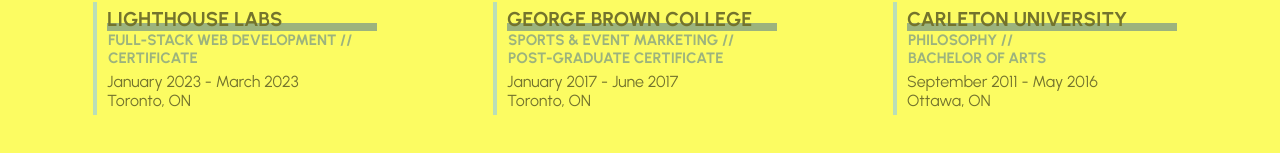
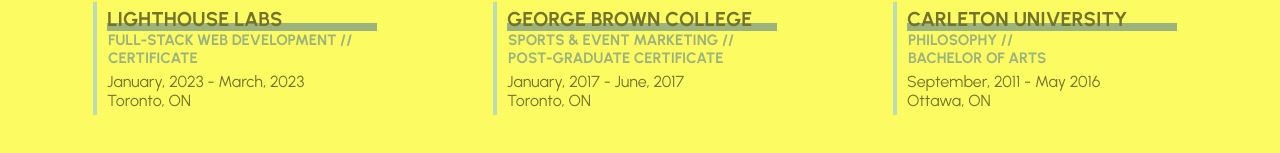
Before and after one commit to gtemple/personal-site-redux, a React (Vite) app in the folder client/: page / in a window 1280 px wide. Shown: the part 3331-3484 px from the top of the page. Built offline with nearby package versions, Linux system fonts and the light colour scheme.

Commit message:
update styling

```diff
--- a/client/src/components/Education/Degree.tsx
+++ b/client/src/components/Education/Degree.tsx
@@ -26,10 +26,8 @@
         <div>
           <div className="degree-type">{degree} // <br></br>{degreeType}</div>
           <div>{start} - {end}</div>
+          <div>{location}</div>
         </div>
-      </div>
-      <div>
-        <div>{location}</div>
       </div>
     </div>
   )
--- a/client/src/components/Education/Index.tsx
+++ b/client/src/components/Education/Index.tsx
@@ -21,8 +21,8 @@
     degree: 'Full-Stack web development',
     degreeType: 'Certificate',
     location: 'Toronto, ON',
-    start: 'January 2023',
-    end: 'March 2023',
+    start: 'January, 2023',
+    end: 'March, 2023',
     description: 'It program therefore it do. It program therefore it do.It program therefore it do.It program therefore it do.It program therefore it do.It program therefore it do.It program therefore it do.It program therefore it do.It program therefore it do.It program therefore it do.It program therefore it do.It program therefore it do.It program therefore it do.It program therefore it do.',
     image: 'image link will go here',
     skills: ['web dev', 'front end', 'backend', 'databases', 'frameworks', 'testing', 'peer programming'],
@@ -32,8 +32,8 @@
     degree: 'Sports & Event Marketing',
     degreeType: 'Post-Graduate Certificate',
     location: 'Toronto, ON',
-    start: 'January 2017',
-    end: 'June 2017',
+    start: 'January, 2017',
+    end: 'June, 2017',
     description: 'It sell therefore it do',
     image: 'image link will go here',
     skills: ['SEO', 'marketing', 'interpersonal skills', 'communications'],
@@ -44,7 +44,7 @@
     minor: 'Film',
     degreeType: 'Bachelor of Arts',
     location: 'Ottawa, ON',
-    start: 'September 2011',
+    start: 'September, 2011',
     end: 'May 2016',
     description: 'It be therefore it do.',
     image: 'image link will go here',
```
